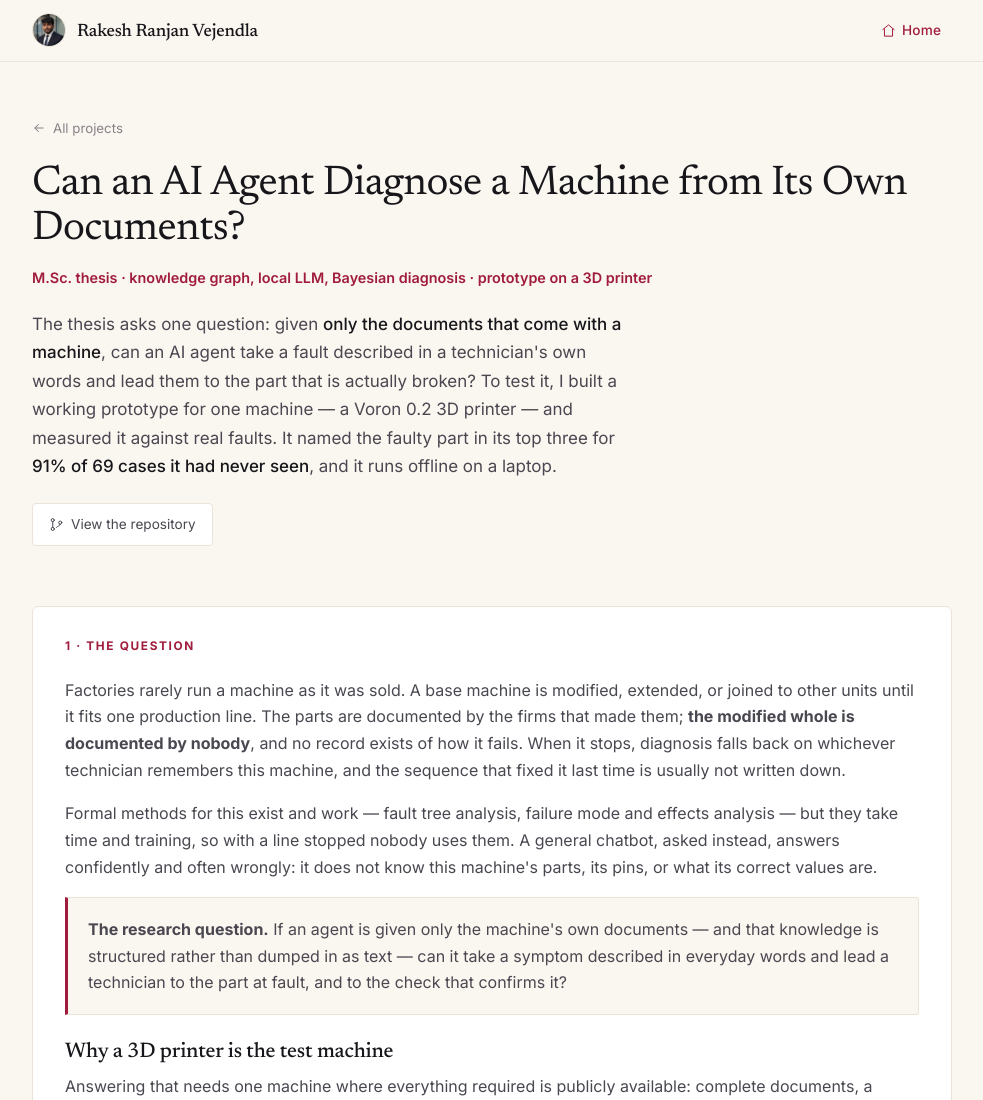
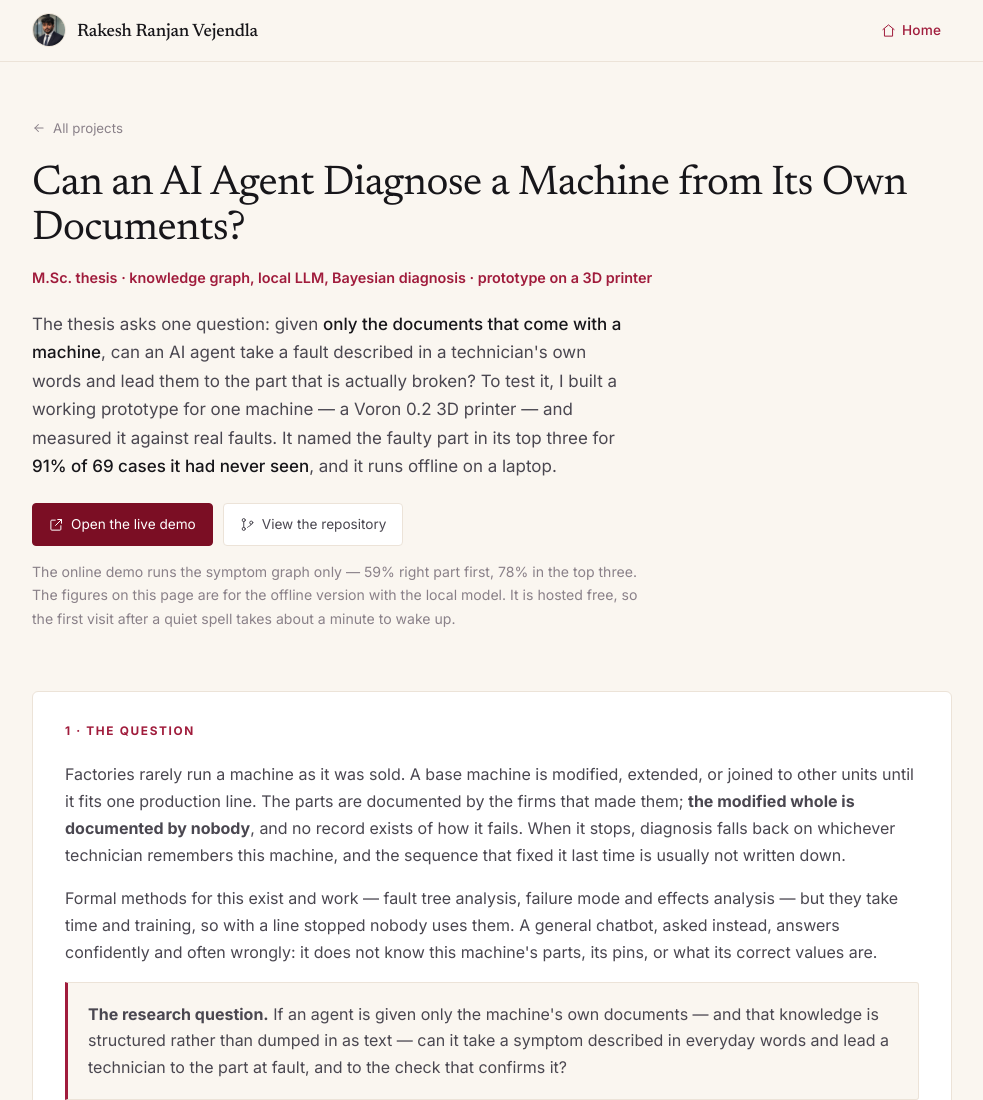
Before and after one commit to rakeshvicky7/rakeshvicky7.github.io, a plain HTML site: page project-thesis.html in a window 1280 px wide. Shown: the top 1100 px of the page, without its empty margins (148-1131 px from the left). Drawn offline with Linux system fonts and the light colour scheme.

Commit message:
Add live demo link with basic-mode caveat

```diff
--- a/project-thesis.html
+++ b/project-thesis.html
@@ -732,10 +732,18 @@ table.res caption{caption-side:bottom;text-align:left;font-size:.78rem;color:var
     </p>
 
     <div class="linkrow" style="margin-top:22px">
+      <a class="solid" href="https://voron-diagnostic-assistant.onrender.com/" target="_blank" rel="noopener">
+        <svg viewBox="0 0 24 24" width="16" height="16" aria-hidden="true"><path d="M14 4h6v6"/><path d="M20 4 10.5 13.5"/><path d="M19 14v5.5a1.5 1.5 0 0 1-1.5 1.5h-13A1.5 1.5 0 0 1 3 19.5v-13A1.5 1.5 0 0 1 4.5 5H10"/></svg>Open the live demo
+      </a>
       <a href="https://github.com/rakeshvicky7/voron-diagnostic-assistant-public" target="_blank" rel="noopener">
         <svg viewBox="0 0 24 24" width="16" height="16" aria-hidden="true"><circle cx="6" cy="5" r="2.5"/><circle cx="6" cy="19" r="2.5"/><circle cx="18" cy="9" r="2.5"/><path d="M6 7.5v9"/><path d="M18 11.5c0 3-4 2.5-6 5"/></svg>View the repository
       </a>
     </div>
+    <p class="small muted" style="margin:14px 0 0;max-width:38rem">
+      The online demo runs the symptom graph only — 59% right part first, 78% in the top three. The
+      figures on this page are for the offline version with the local model. It is hosted free, so the
+      first visit after a quiet spell takes about a minute to wake up.
+    </p>
   </div>
 </header>
 
```
